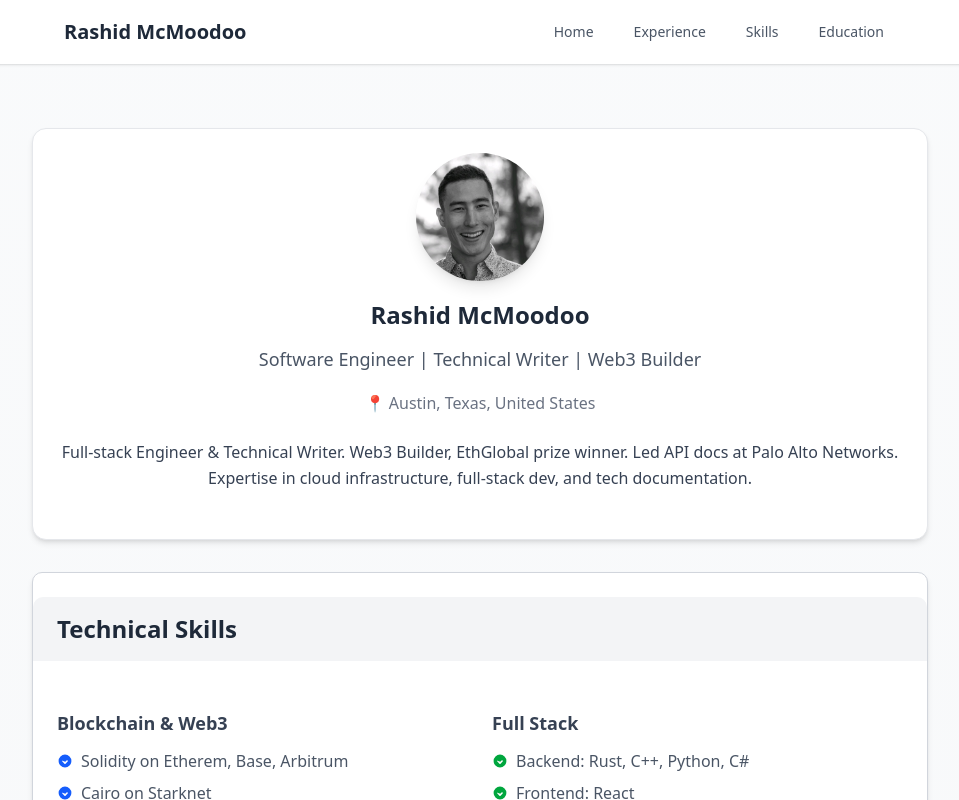
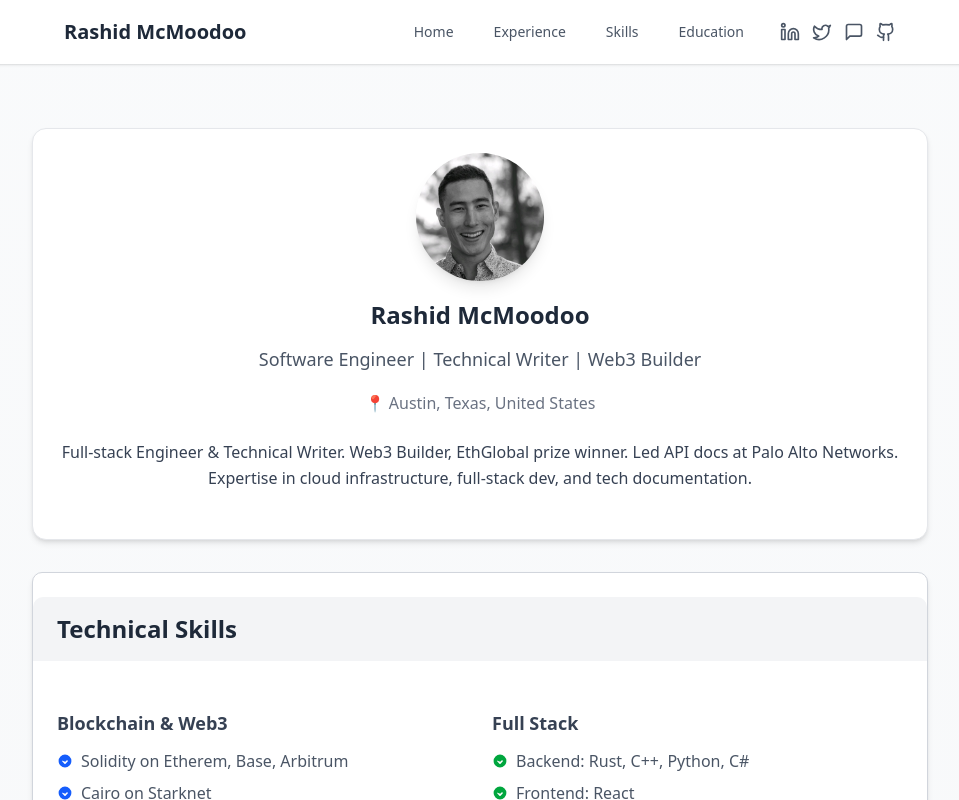
Before and after one commit to mcmoodoo/mcmoodoo, a Next.js app: page / in a window 1280 px wide. Shown: the top 800 px of the page, without its empty margins (160-1119 px from the left). Built offline with nearby package versions, Linux system fonts and the light colour scheme.

Commit message:
social links added to the navbar

```diff
--- a/src/components/ui/navbar.tsx
+++ b/src/components/ui/navbar.tsx
@@ -2,7 +2,7 @@
 
 import { useState } from "react";
 import Link from "next/link";
-import { Menu, X } from "lucide-react";
+import { Menu, X, Linkedin, Github, Twitter, MessageSquare } from "lucide-react";
 import { cn } from "@/lib/utils";
 
 type NavItem = {
@@ -10,11 +10,24 @@ type NavItem = {
 	href: string;
 };
 
+type SocialLink = {
+	icon: React.ElementType;
+	href: string;
+	label: string;
+};
+
 const navItems: NavItem[] = [
 	{ label: "Home", href: "/" },
 	{ label: "Experience", href: "#experience" },
 	{ label: "Skills", href: "#skills" },
 	{ label: "Education", href: "#education" },
+];
+
+const socialLinks: SocialLink[] = [
+	{ icon: Linkedin, href: "https://www.linkedin.com/in/mcmoodoo", label: "LinkedIn" },
+	{ icon: Twitter, href: "https://x.com/mcmoodoo", label: "X" },
+	{ icon: MessageSquare, href: "https://medium.com/@mcmoodoo", label: "Medium" },
+	{ icon: Github, href: "https://github.com/mcmoodoo", label: "GitHub" },
 ];
 
 export function NavBar() {
@@ -34,9 +47,10 @@ export function NavBar() {
 						</Link>
 					</div>
 
+					<div className="ml-4 flex items-center">
 						{/* Desktop Nav Links */}
 						<div className="hidden md:block">
-						<div className="ml-10 flex items-center space-x-4">
+							<div className="flex items-center space-x-4">
 								{navItems.map((item) => (
 									<Link
 										key={item.label}
@@ -49,8 +63,24 @@ export function NavBar() {
 							</div>
 						</div>
 
+						{/* Social Links */}
+						<div className="hidden md:flex items-center space-x-3 ml-6">
+							{socialLinks.map((item) => (
+								<Link
+									key={item.label}
+									href={item.href}
+									target="_blank"
+									rel="noopener noreferrer"
+									className="text-gray-600 hover:text-blue-600 transition-colors"
+									aria-label={item.label}
+								>
+									<item.icon className="h-5 w-5" />
+								</Link>
+							))}
+						</div>
+
 						{/* Mobile Menu Button */}
-					<div className="md:hidden">
+						<div className="md:hidden ml-4">
 							<button
 								type="button"
 								onClick={() => setIsMenuOpen(!isMenuOpen)}
@@ -68,6 +98,7 @@ export function NavBar() {
 							</button>
 						</div>
 					</div>
+				</div>
 			</nav>
 
 			{/* Mobile Menu, show/hide based on menu state */}
@@ -83,6 +114,23 @@ export function NavBar() {
 							{item.label}
 						</Link>
 					))}
+
+					{/* Social Links (Mobile) */}
+					<div className="flex items-center space-x-4 pt-2 px-3">
+						{socialLinks.map((item) => (
+							<Link
+								key={item.label}
+								href={item.href}
+								target="_blank"
+								rel="noopener noreferrer"
+								className="text-gray-600 hover:text-blue-600 transition-colors"
+								aria-label={item.label}
+								onClick={() => setIsMenuOpen(false)}
+							>
+								<item.icon className="h-5 w-5" />
+							</Link>
+						))}
+					</div>
 				</div>
 			</div>
 		</header>
```
Lines whose indentation alone changed are shown as unchanged.
